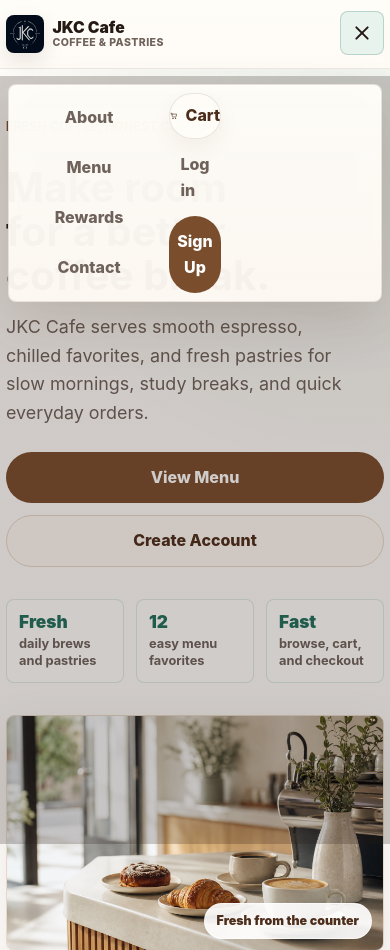
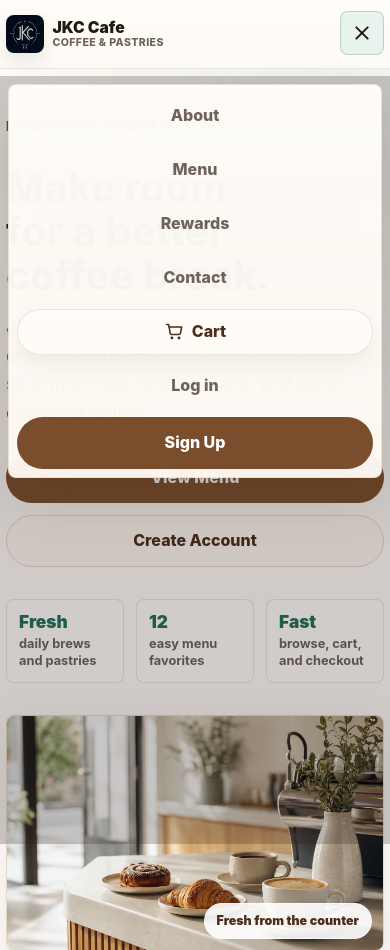
Before and after one commit to JKCadilo14-CpE/cafe-website-demo, a PHP site: page / in a window 390 px wide, after a click that opens the changed part. Shown: the top 950 px of the page. Run offline with PHP 8.4, Linux system fonts and the light colour scheme.

Commit message:
Fix customer mobile navbar responsiveness

```diff
--- a/user-css/style.css
+++ b/user-css/style.css
@@ -51,8 +51,12 @@ body {
   -webkit-tap-highlight-color: rgba(122, 78, 45, 0.16);
 }
 
+html:has(body.nav-open) {
+  overflow: hidden;
+}
+
 body.nav-open {
-  overflow: hidden;
+  overflow: visible;
 }
 
 a {
@@ -2423,7 +2427,7 @@ body {
 }
 
 /* Responsive audit fixes: shared shell and account/settings surfaces. */
-@media (max-width: 1024px) {
+@media (min-width: 861px) and (max-width: 1024px) {
   .header-inner {
     grid-template-columns: minmax(9rem, 1fr) auto minmax(9rem, 1fr);
     gap: var(--space-3);
@@ -2445,6 +2449,7 @@ body {
 
 @media (max-width: 860px) {
   .site-nav {
+    grid-template-columns: 1fr;
     right: var(--space-3);
     left: var(--space-3);
     max-width: calc(100vw - (var(--space-3) * 2));
@@ -2455,6 +2460,23 @@ body {
   .site-nav *,
   .nav-main-links,
   .nav-actions {
+    min-width: 0;
+  }
+
+  .nav-main-links,
+  .nav-actions {
+    width: 100%;
+    grid-template-columns: 1fr;
+  }
+
+  .account-menu,
+  .account-avatar-button,
+  .account-popover {
+    width: 100%;
+    max-width: 100%;
+  }
+
+  .account-popover {
     min-width: 0;
   }
 
--- a/user-js/script.js
+++ b/user-js/script.js
@@ -82,6 +82,10 @@
     body.classList.toggle("nav-open", isOpen);
     navToggle.setAttribute("aria-expanded", String(isOpen));
     navToggle.setAttribute("aria-label", isOpen ? "Close navigation" : "Open navigation");
+
+    if (!isOpen) {
+      setAccountMenuOpen(false);
+    }
   }
 
   if (nav && navToggle) {
```
